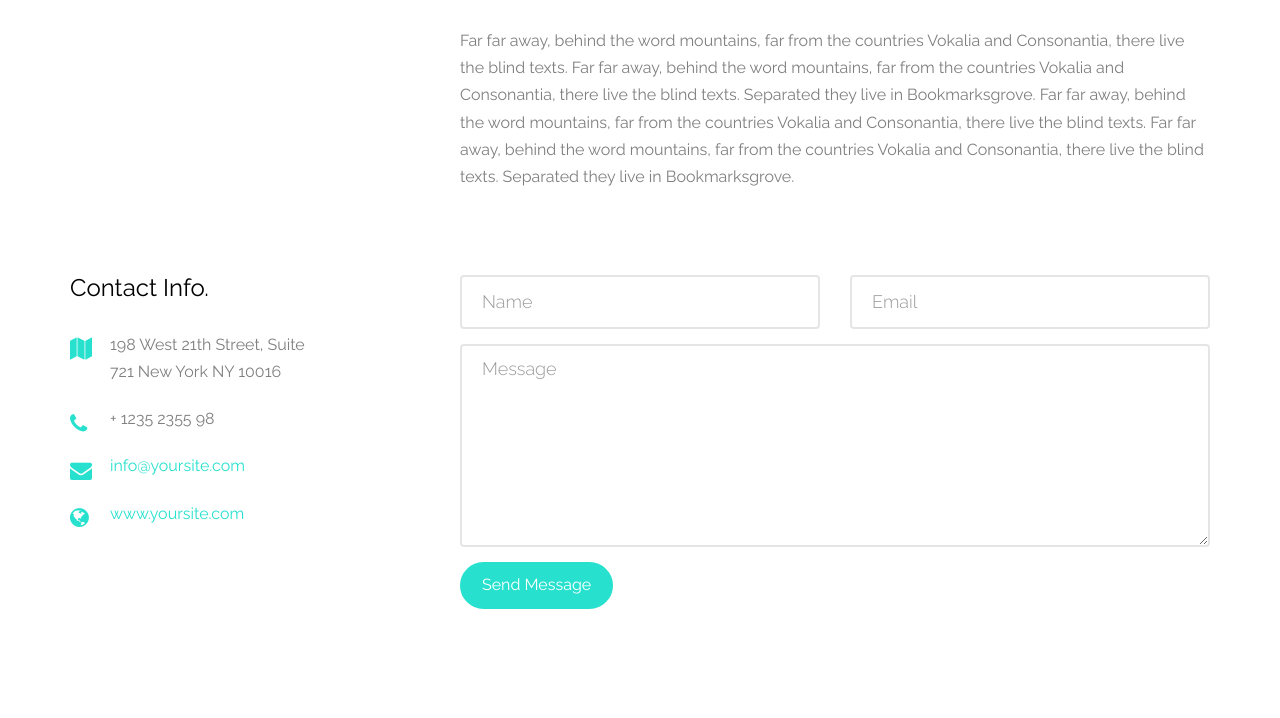
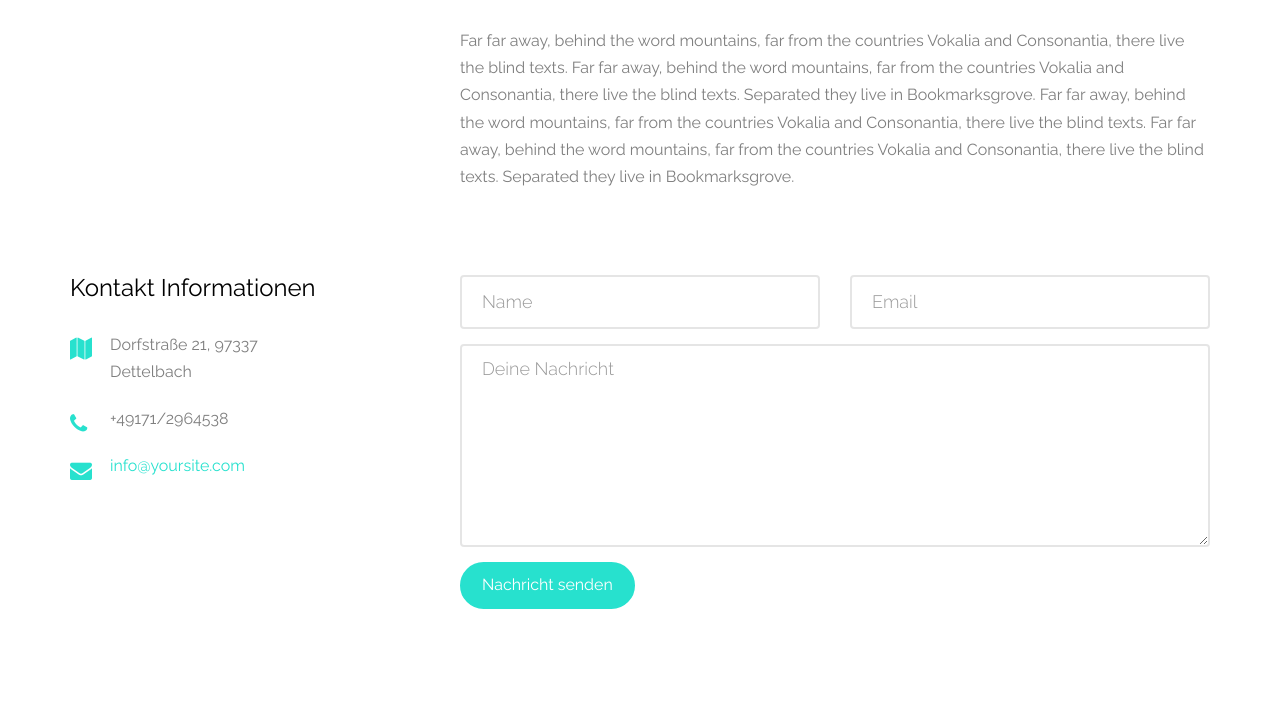
Before and after one commit to Fl0w111/Fl0w111.github.io, a plain HTML site: page contact.html in a window 1280 px wide. Shown: the part 1028-1746 px from the top of the page. Drawn offline with Linux system fonts and the light colour scheme; some packages are replaced by stand-ins of ours; no server answers; files whose address does not match are found by name.

Commit message:
Update contact.html

```diff
--- a/contact.html
+++ b/contact.html
@@ -13,19 +13,6 @@
 	<meta name="keywords" content="free html5, free template, free bootstrap, free website template, html5, css3, mobile first, responsive" />
 	<meta name="author" content="FreeHTML5.co" />
 
-  <!--
-	//////////////////////////////////////////////////////
-
-	FREE HTML5 TEMPLATE
-	DESIGNED & DEVELOPED by FreeHTML5.co
-
-	Website: 		http://freehtml5.co/
-	Email: 			info@freehtml5.co
-	Twitter: 		http://twitter.com/fh5co
-	Facebook: 		https://www.facebook.com/fh5co
-
-	//////////////////////////////////////////////////////
-	 -->
 
   	<!-- Facebook and Twitter integration -->
 	<meta property="og:title" content=""/>
@@ -112,12 +99,12 @@
 
 				</div>
 				<div class="col-md-3">
-					<h3>Contact Info.</h3>
+					<h3>Kontakt Informationen</h3>
 					<ul class="contact-info">
-						<li><i class="icon-map"></i>198 West 21th Street, Suite 721 New York NY 10016</li>
-						<li><i class="icon-phone"></i>+ 1235 2355 98</li>
+						<li><i class="icon-map"></i>Dorfstraße 21, 97337 Dettelbach</li>
+						<li><i class="icon-phone"></i>+49171/2964538</li>
 						<li><i class="icon-envelope"></i><a href="#">info@yoursite.com</a></li>
-						<li><i class="icon-globe"></i><a href="#">www.yoursite.com</a></li>
+
 					</ul>
 				</div>
 				<div class="col-md-8 col-md-push-1 col-sm-12 col-sm-push-0 col-xs-12 col-xs-push-0">
@@ -134,12 +121,12 @@
 						</div>
 						<div class="col-md-12">
 							<div class="form-group">
-								<textarea name="" class="form-control" id="" cols="30" rows="7" placeholder="Message"></textarea>
+								<textarea name="" class="form-control" id="" cols="30" rows="7" placeholder="Deine Nachricht"></textarea>
 							</div>
 						</div>
 						<div class="col-md-12">
 							<div class="form-group">
-								<input value="Send Message" class="btn btn-primary" type="submit">
+								<input value="Nachricht senden" class="btn btn-primary" type="submit">
 							</div>
 						</div>
 					</div>
```
